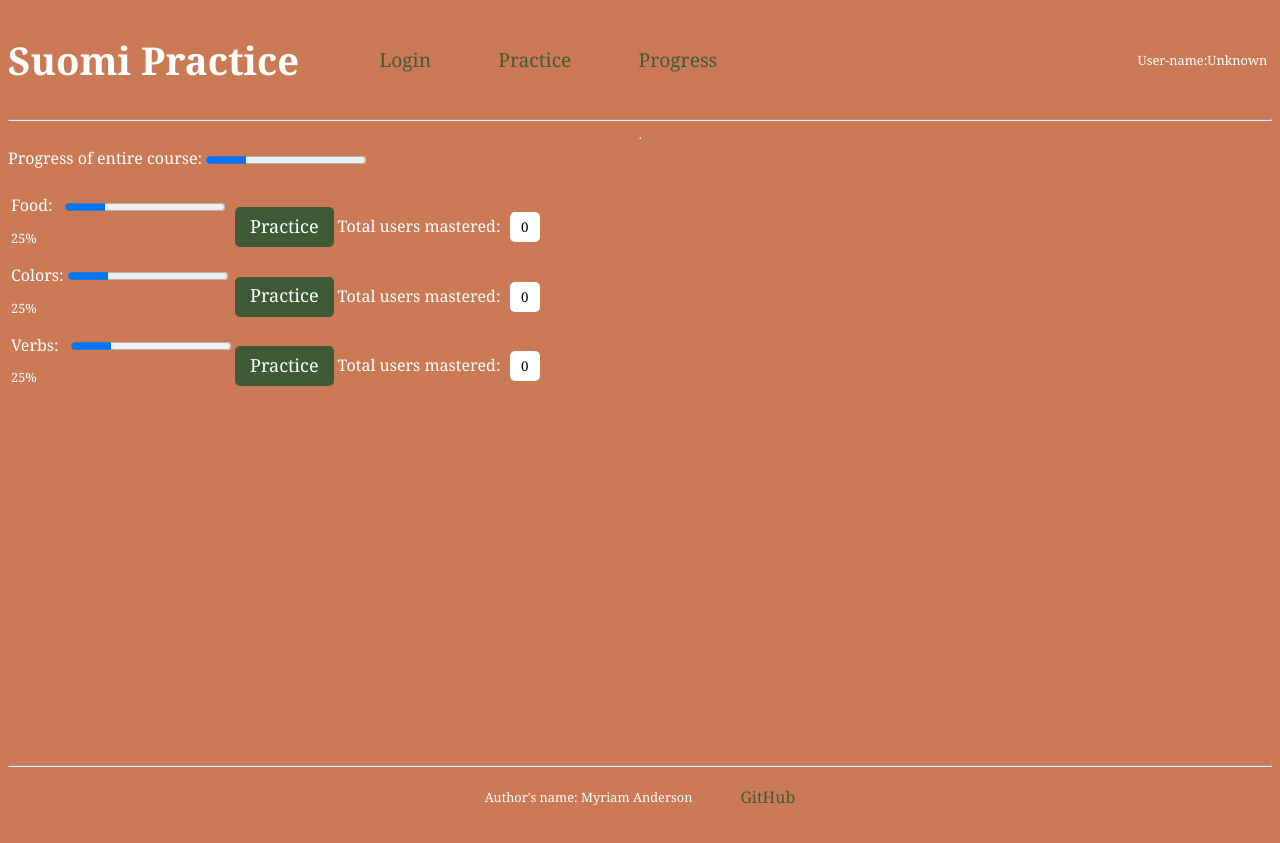
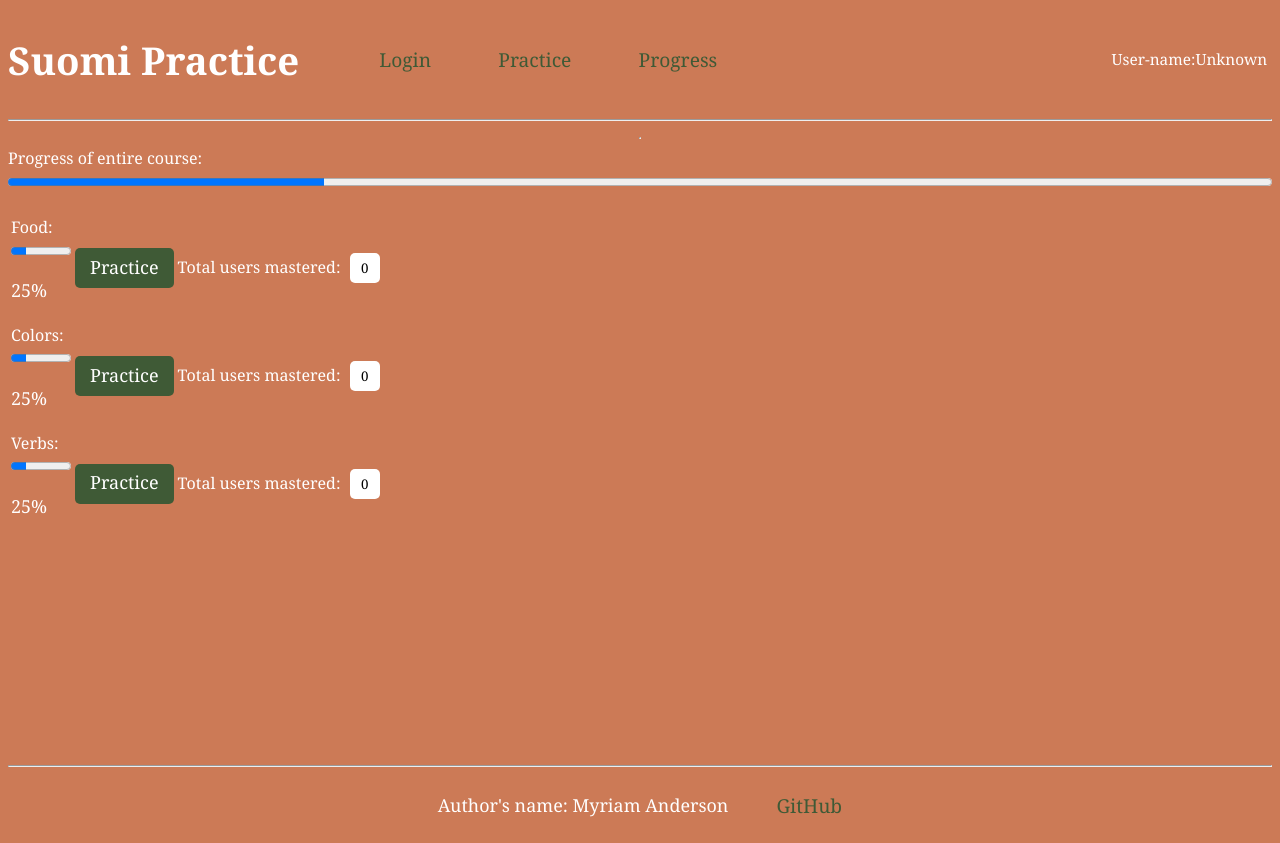
Before and after one commit to myriambyu/startup, a plain HTML site: page progress.html in a window 1280 px wide. Drawn offline with Linux system fonts and the light colour scheme.

Commit message:
updated progress bars

```diff
--- a/practice.css
+++ b/practice.css
@@ -20,6 +20,7 @@ footer {
 .footer-nav a {
   text-decoration: none;
   color:#3f5a36;
+  font-size: 1.5vw;
 }
 .top-bar {
   flex: 1;
@@ -62,7 +63,7 @@ menu {
   }
   .users {
     text-align: right;
-    font-size: 1vw;
+    font-size: 1.2vw;
     display: flex;
     position: absolute;
     right: 1%;
@@ -82,7 +83,7 @@ menu {
     font-size: 1.5vw;
   }
   p {
-    font-size: 1vw;
+    font-size: 1.4vw;
   }
   .footer-nav {
     display: flex;
@@ -159,3 +160,10 @@ menu {
     text-decoration: none;
     color: white;
   }
+  .column a {
+    text-decoration: none;
+    color:#3f5a36;
+  }
+ progress {
+  width: 100%;
+ }
--- a/progress.html
+++ b/progress.html
@@ -36,7 +36,7 @@
               <tr>
                 <td>
                     <label for="food-progress">Food: &nbsp; </label>
-                    <progress id="food-progress" max="100" value="25"></progress>
+                    <progress id="food-progress" max="100" class="progress-bar" value="25"></progress>
                     <p>25%</p>
                 </td>
                 <td>
@@ -52,7 +52,7 @@
               <tr>
                 <td>
                     <label for="colors-progress">Colors:</label>
-                    <progress id="colors-progress" max="100" value="25"></progress>
+                    <progress id="colors-progress" max="100" class="progress-bar" value="25"></progress>
                     <p>25%</p>
                 </td>
                 <td>
@@ -68,7 +68,7 @@
               <tr>
                 <td>
                     <label for="verbs-progress">Verbs: &nbsp;</label>
-                    <progress id="verbs-progress" max="100" value="25"></progress>
+                    <progress id="verbs-progress" max="100" class="progress-bar" value="25"></progress>
                     <p>25%</p>
                 </td>
                 <td>
```
